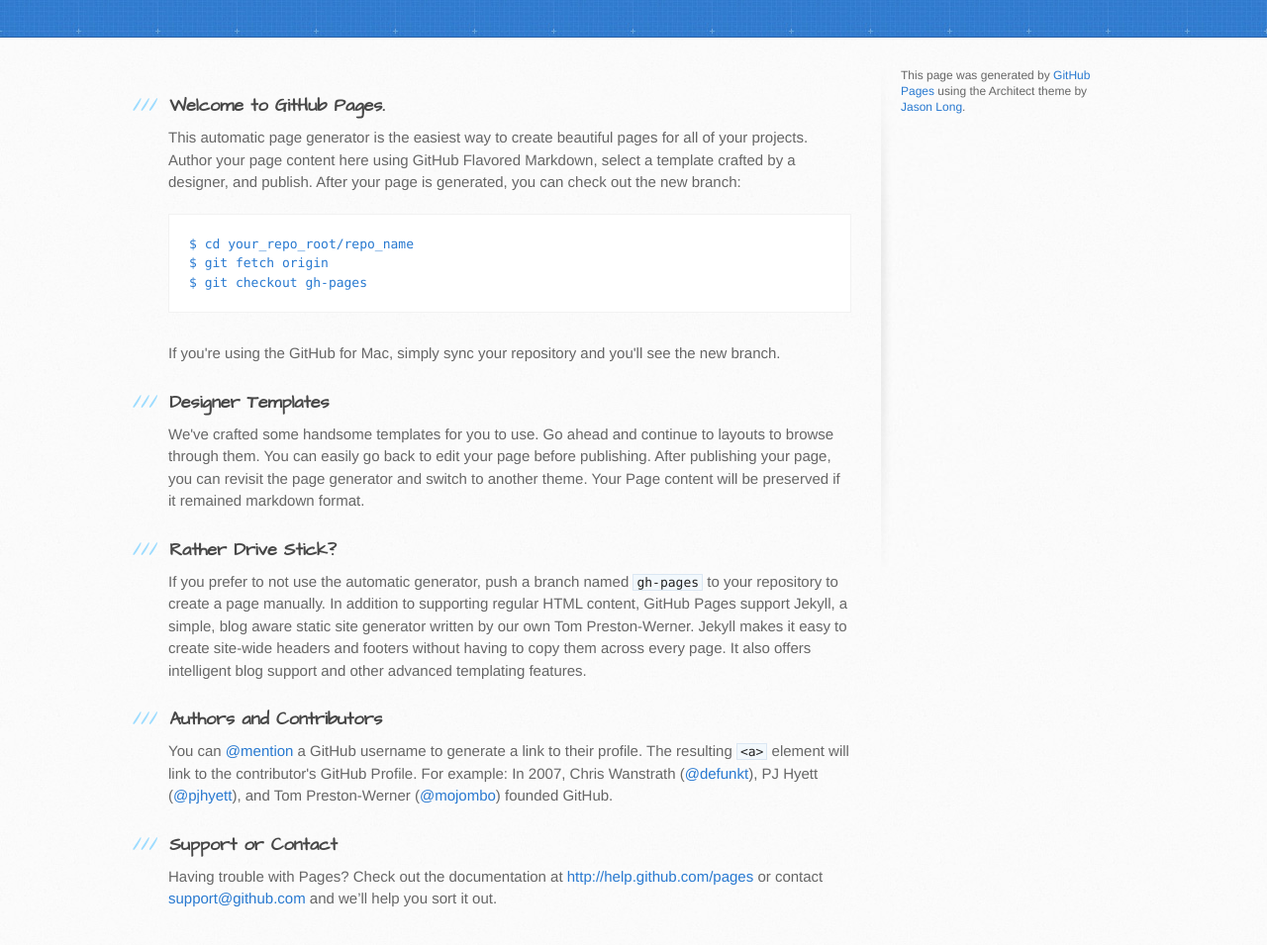
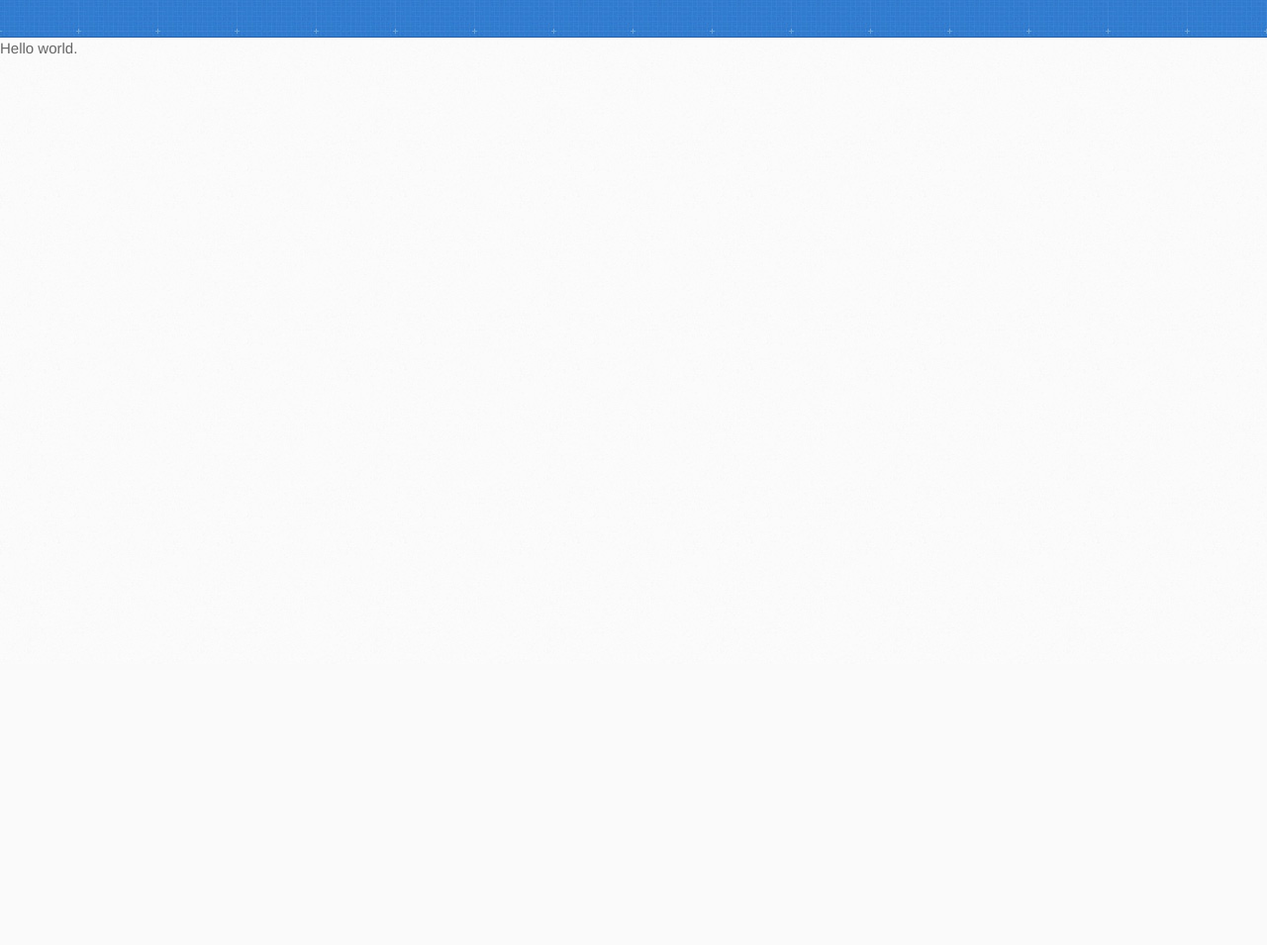
Before and after one commit to J132134/j132134.github.io, a plain HTML site: page index.html in a window 1280 px wide. Shown: the part 129-1084 px from the top of the page at 99% size. After the commit the page ends 800 px from the top, so only its background shows below. Drawn offline with Linux system fonts and the light colour scheme.

Commit message:
hello world in index.html

```diff
--- a/index.html
+++ b/index.html
@@ -25,50 +25,8 @@
       </div>
     </header>
 
-    <div id="content-wrapper">
-      <div class="inner clearfix">
-        <section id="main-content">
-          <h3>
-<a name="welcome-to-github-pages" class="anchor" href="#welcome-to-github-pages"><span class="octicon octicon-link"></span></a>Welcome to GitHub Pages.</h3>
-
-<p>This automatic page generator is the easiest way to create beautiful pages for all of your projects. Author your page content here using GitHub Flavored Markdown, select a template crafted by a designer, and publish. After your page is generated, you can check out the new branch:</p>
-
-<pre><code>$ cd your_repo_root/repo_name
-$ git fetch origin
-$ git checkout gh-pages
-</code></pre>
-
-<p>If you're using the GitHub for Mac, simply sync your repository and you'll see the new branch.</p>
-
-<h3>
-<a name="designer-templates" class="anchor" href="#designer-templates"><span class="octicon octicon-link"></span></a>Designer Templates</h3>
-
-<p>We've crafted some handsome templates for you to use. Go ahead and continue to layouts to browse through them. You can easily go back to edit your page before publishing. After publishing your page, you can revisit the page generator and switch to another theme. Your Page content will be preserved if it remained markdown format.</p>
-
-<h3>
-<a name="rather-drive-stick" class="anchor" href="#rather-drive-stick"><span class="octicon octicon-link"></span></a>Rather Drive Stick?</h3>
-
-<p>If you prefer to not use the automatic generator, push a branch named <code>gh-pages</code> to your repository to create a page manually. In addition to supporting regular HTML content, GitHub Pages support Jekyll, a simple, blog aware static site generator written by our own Tom Preston-Werner. Jekyll makes it easy to create site-wide headers and footers without having to copy them across every page. It also offers intelligent blog support and other advanced templating features.</p>
-
-<h3>
-<a name="authors-and-contributors" class="anchor" href="#authors-and-contributors"><span class="octicon octicon-link"></span></a>Authors and Contributors</h3>
-
-<p>You can <a href="https://github.com/blog/821" class="user-mention">@mention</a> a GitHub username to generate a link to their profile. The resulting <code>&lt;a&gt;</code> element will link to the contributor's GitHub Profile. For example: In 2007, Chris Wanstrath (<a href="https://github.com/defunkt" class="user-mention">@defunkt</a>), PJ Hyett (<a href="https://github.com/pjhyett" class="user-mention">@pjhyett</a>), and Tom Preston-Werner (<a href="https://github.com/mojombo" class="user-mention">@mojombo</a>) founded GitHub.</p>
-
-<h3>
-<a name="support-or-contact" class="anchor" href="#support-or-contact"><span class="octicon octicon-link"></span></a>Support or Contact</h3>
-
-<p>Having trouble with Pages? Check out the documentation at <a href="http://help.github.com/pages">http://help.github.com/pages</a> or contact <a href="mailto:support@github.com">support@github.com</a> and we’ll help you sort it out.</p>
-        </section>
-
-        <aside id="sidebar">
-
-
-          <p>This page was generated by <a href="pages.github.com">GitHub Pages</a> using the Architect theme by <a href="https://twitter.com/jasonlong">Jason Long</a>.</p>
-        </aside>
-      </div>
-    </div>
-
-
+    <section>
+    	Hello world.
+    </section>
   </body>
 </html>
```
